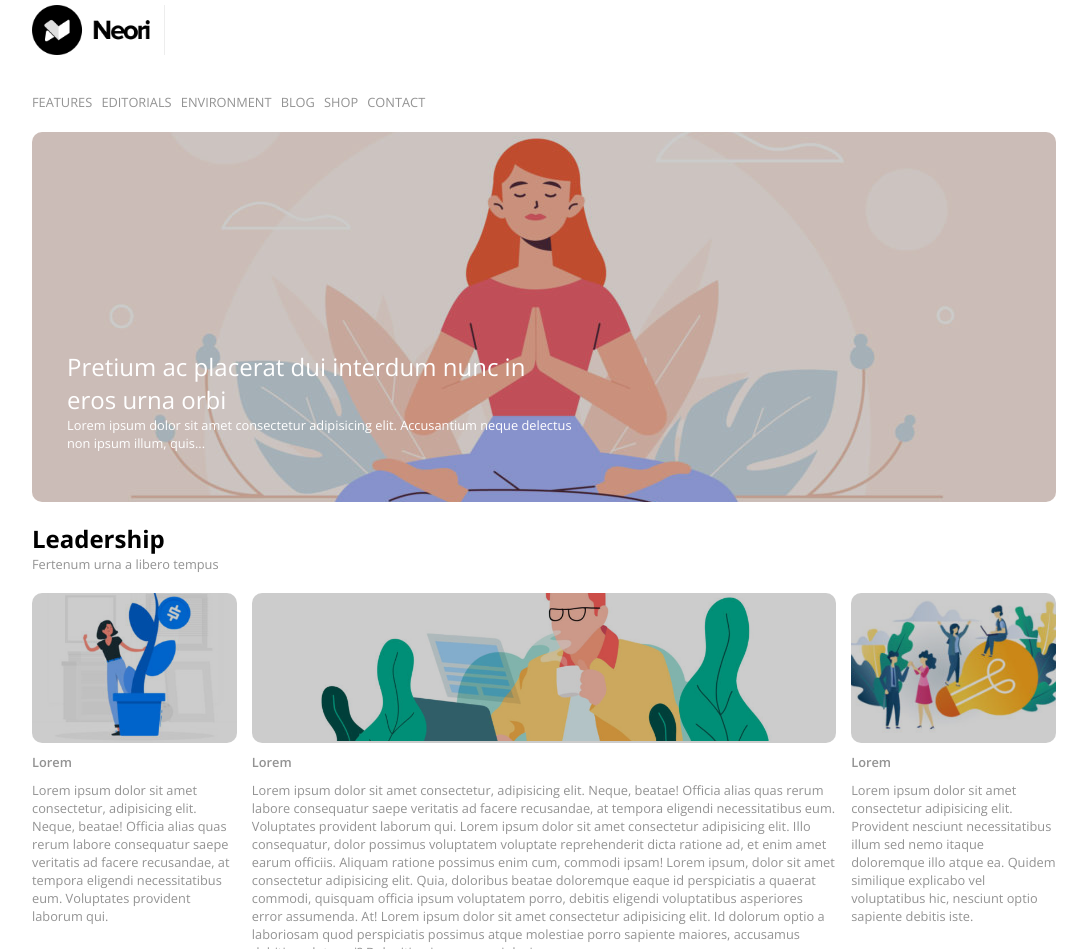
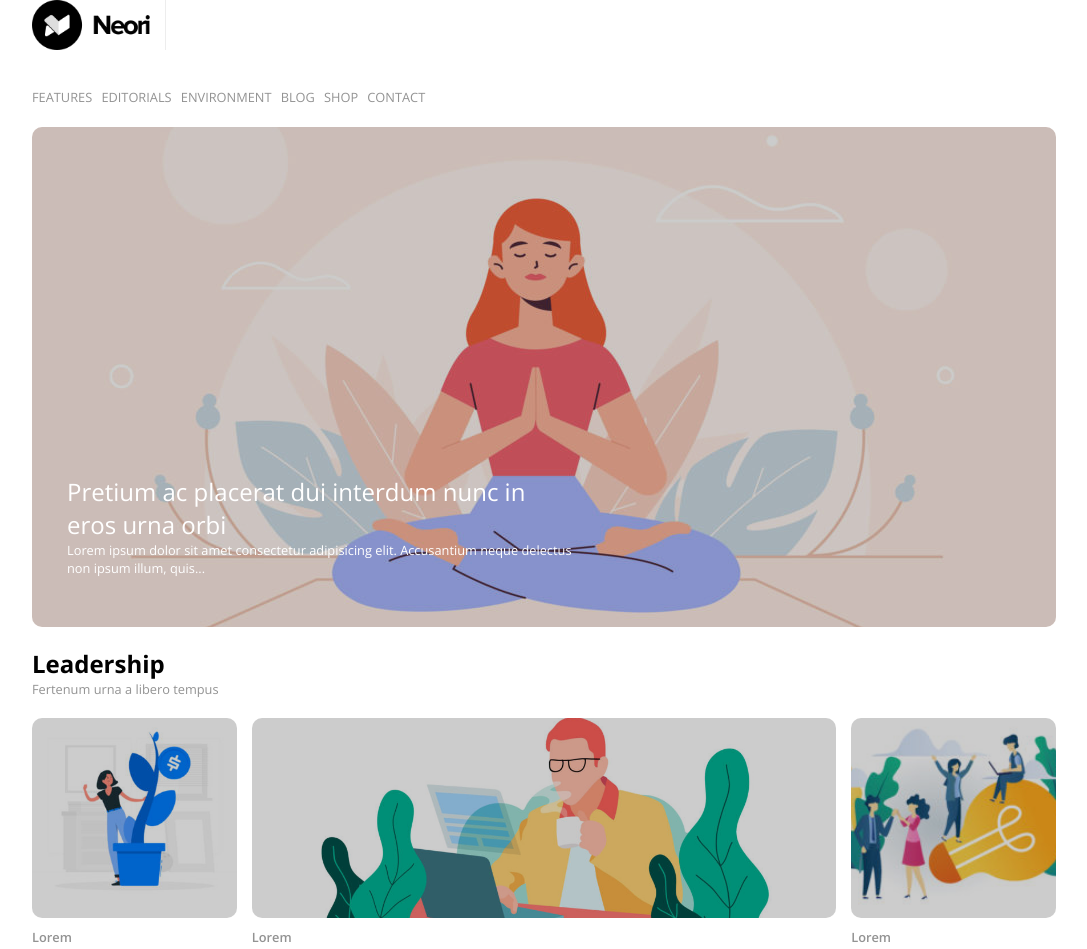
Before and after one commit to FloatIndex/htmlcss-wp, a plain HTML site: page index.html in a window 1280 px wide. Shown: the top 949 px of the page, without its empty margins (96-1183 px from the left). Drawn offline with nearby package versions, Linux system fonts and the light colour scheme.

Commit message:
final commit

```diff
--- a/index.html
+++ b/index.html
@@ -18,8 +18,6 @@
         <header>
             <img class="logo-img" src="img/logo.png" alt="immagine logo">
 
-            <div class="vertical-lign"></div>
-
             <nav class="menu">
                 <ul>
                     <li><a class="small-font grey" href="#">features</a></li>
@@ -33,16 +31,16 @@
         </header>
 
         <main>
-            <article>
+            <div class="banner">
                 <img class="overlayed-img" src="img/banner.jpg" alt="foto donna meditazione">
 
                 <div class="overlay"></div>
 
-                <div class="article-text">
+                <div class="banner-text">
                     <h2>Pretium ac placerat dui interdum nunc in eros urna orbi</h1>
                     <p class="small-font">Lorem ipsum dolor sit amet consectetur adipisicing elit. Accusantium neque delectus non ipsum illum, quis...</p>
                 </div>
-            </article>
+            </div>
 
             <section>
                 <div class="title">
@@ -73,6 +71,8 @@
                         <p>Lorem ipsum dolor sit amet consectetur, adipisicing elit. Neque, beatae! Officia alias quas rerum labore consequatur saepe veritatis ad facere recusandae, at tempora eligendi necessitatibus eum. Voluptates provident laborum qui.
                             Lorem ipsum dolor sit amet consectetur adipisicing elit. Illo consequatur, dolor possimus voluptatem voluptate reprehenderit dicta ratione ad, et enim amet earum officiis. Aliquam ratione possimus enim cum, commodi ipsam!
                             Lorem ipsum, dolor sit amet consectetur adipisicing elit. Quia, doloribus beatae doloremque eaque id perspiciatis a quaerat commodi, quisquam officia ipsum voluptatem porro, debitis eligendi voluptatibus asperiores error assumenda. At!
+                            Lorem ipsum dolor sit amet consectetur adipisicing elit. Id dolorum optio a laboriosam quod perspiciatis possimus atque molestiae porro sapiente maiores, accusamus debitis, soluta qui? Deleniti enim porro qui ducimus.
+                            Lorem ipsum, dolor sit amet consectetur adipisicing elit. Quia, doloribus beatae doloremque eaque id perspiciatis a quaerat commodi, quisquam officia ipsum voluptatem porro, debitis eligendi voluptatibus asperiores error assumenda. At!
                             Lorem ipsum dolor sit amet consectetur adipisicing elit. Id dolorum optio a laboriosam quod perspiciatis possimus atque molestiae porro sapiente maiores, accusamus debitis, soluta qui? Deleniti enim porro qui ducimus.</p>
                     </div>
                 </div>
--- a/style.css
+++ b/style.css
@@ -9,14 +9,13 @@
 
 .container{
     width: 80%;
-    margin: 5px auto;
+    margin: 0px auto;
 }
 
 .overlayed-img {
     width: 100%;
     height: 100%;
     object-fit: cover;
-    border-radius: 10px;
 }
 
 .overlay {
@@ -27,7 +26,6 @@
     height: 100%;
     background-color: black;
     opacity: 0.2;
-    border-radius: 10px;
 }
 
 .grey {
@@ -43,13 +41,8 @@
 /* header */
 header .logo-img {
     height: 50px;
-}
-
-header .vertical-lign {
-    display: inline-block;
-    height: 50px;
-    border-left: 1px solid #ededed;
-    margin-left: 10px;
+    border-right: 1px solid #ededed;
+    padding-right: 15px;
 }
 
 .menu ul {
@@ -75,21 +68,23 @@ header .vertical-lign {
 
 /* main */
 
-/* article */
-main article {
-    height: 370px;
+/* banner */
+main .banner {
+    height: 500px;
     margin: 20px 0px;
     position: relative;
+    border-radius: 10px;
+    overflow: hidden;
 }
 
-main article .article-text {
+main .banner .banner-text {
     position: absolute;
     bottom: 50px;
     left: 35px;
     width: 50%;
     color: #fff;
 }
-/* fine article */
+/* fine banner */
 
 /* section */
 main section .title {
@@ -115,13 +110,11 @@ section .middle.content {
 }
 
 main section .content .content-img {
-    height: 150px;
+    height: 200px;
     width: 100%;
     position: relative;
-}
-
-main section .middle.content .overlayed-img {
-    padding-bottom: 2px;
+    border-radius: 10px;
+    overflow: hidden;
 }
 
 main section .content .content-txt h4 {
```
